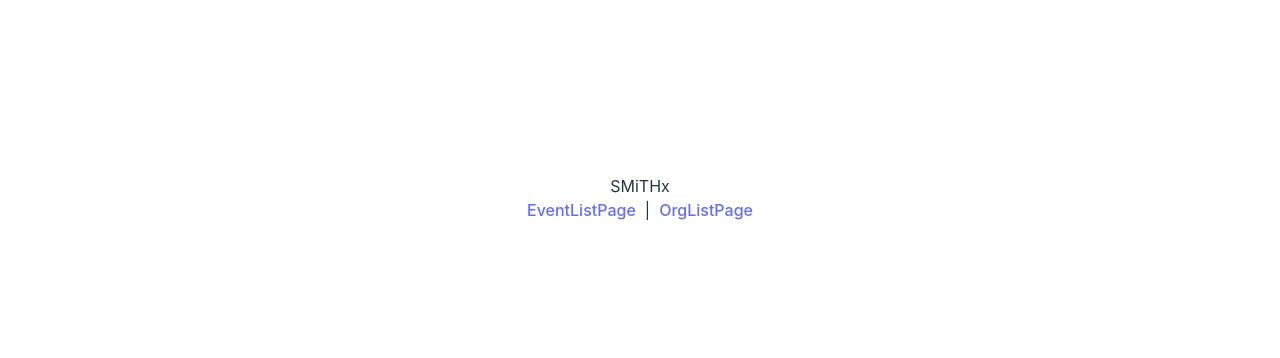
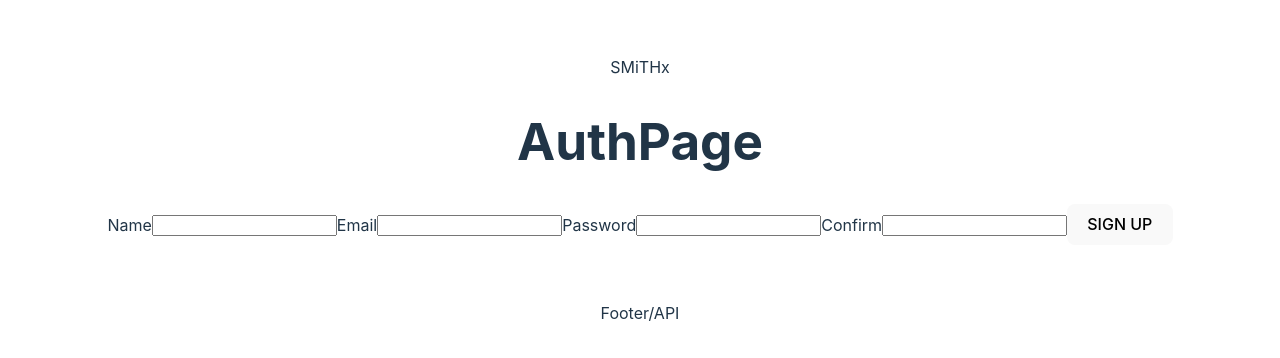
Before and after one commit to redroguea1/SMiTHx, a React (Vite) app in the folder SMiTHx/: page /orgs in a window 1280 px wide. Shown: the part 202-560 px from the top of the page. Built offline with nearby package versions, Linux system fonts and the light colour scheme.

Commit message:
scaffolding completeing, moving onto functionality and implemnetation

```diff
--- /dev/null
+++ b/SMiTHx/src/components/Footer/Footer.jsx
@@ -0,0 +1,11 @@
+import React from 'react'
+import { Component } from 'react';
+
+export default function Footer() {
+    // will need to create a fetch random quotes for the different pages and rendering in here in the div
+    //wonder if its possible to tie the quote to the session so its only calling the API for the one person accessing the site
+
+  return (
+    <p>Footer/API</p>
+  )
+}
--- a/SMiTHx/src/components/NavBar/NavBar.jsx
+++ b/SMiTHx/src/components/NavBar/NavBar.jsx
@@ -1,12 +1,14 @@
 import React from 'react'
 import { Link } from 'react-router-dom'
+import { Component } from 'react';
+
 
 export default function NavBar() {
   return (
       <nav>
           <Link to="/">EventListPage</Link>
           &nbsp; | &nbsp;
-          <Link to="/">OrgListPage</Link>
+          <Link to="/orgs">OrgListPage</Link>
       </nav>
   )
 }
--- a/SMiTHx/src/components/SignUpForm/SignUpForm.jsx
+++ b/SMiTHx/src/components/SignUpForm/SignUpForm.jsx
@@ -0,0 +1,46 @@
+import React, { Component } from 'react'
+
+export default class SignUpForm extends Component {
+    state = {
+        username: '',
+        email: '',
+        password: '',
+        confirm: '',
+        error: ''
+    };
+
+    handleChange = (evt) => {
+        this.setState({
+            [evt.target.name]: evt.target.value,
+            error: ''
+        });
+    };
+
+    handleSubmit = (evt) => {
+        evt.preventDefault();
+        alert(JSON.stringify(this.state));
+    }
+
+
+    render() {
+        const disable = this.state.password !== this.state.confirm;
+        return (
+            <div>
+                <div className="form-container">
+                    <form autoComplete="off" onSubmit={this.handleSubmit}>
+                        <label>Name</label>
+                        <input type="text" name="name" value={this.state.name} onChange={this.handleChange} required />
+                        <label>Email</label>
+                        <input type="email" name="email" value={this.state.email} onChange={this.handleChange} required />
+                        <label>Password</label>
+                        <input type="password" name="password" value={this.state.password} onChange={this.handleChange} required />
+                        <label>Confirm</label>
+                        <input type="password" name="confirm" value={this.state.confirm} onChange={this.handleChange} required />
+                        <button type="submit" disabled={disable}>SIGN UP</button>
+                    </form>
+                </div>
+                <p className="error-message">&nbsp;{this.state.error}</p>
+            </div>
+        );
+    }
+}
--- a/SMiTHx/src/pages/App/App.jsx
+++ b/SMiTHx/src/pages/App/App.jsx
@@ -3,21 +3,31 @@
 import './App.css'
 import NavBar from '../../components/NavBar/NavBar'
 import AuthPage from '../AuthPage/AuthPage'
+import EventListPage from '../EventListPage/EventListPage'
+import OrgListPage from '../OrgListPage/OrgListPage'
+import Footer from '../../components/Footer/Footer'
 
 function App() {
-  const [user, setUser] = useState([])
+  const [user, setUser] = useState(null)
 
   return (
     <main className="App">SMiTHx
 
     { user ?
-      <NavBar />
+      <>
+        <NavBar />
+        <Routes>
+          {/* HERE Will go the routes */}
+          <Route path="/" element={<EventListPage />} />
+          <Route path="/orgs" element={<OrgListPage />} />
+        </Routes>
+      </>
       :
       <AuthPage />
     }
 
     {/* NAV - events and organizations DONE user state - PENDING Body - event list and day view - TBD Footer - quotes with an API - TBD*/}
-
+    <Footer/>
     </main>
   )
 }
--- a/SMiTHx/src/pages/AuthPage/AuthPage.jsx
+++ b/SMiTHx/src/pages/AuthPage/AuthPage.jsx
@@ -1,9 +1,12 @@
 import React from 'react'
+import SignUpForm from '../../components/SignUpForm/SignUpForm';
 
 export default function AuthPage() {
   return (
-    <div>AuthPage
-        {/* SIGNUP FORM && LOGIN FORM components */}
-    </div>
-  )
+    <main>
+      <h1>AuthPage</h1>
+      {/* SIGNUP FORM && LOGIN FORM components */}
+      <SignUpForm />
+    </main>
+  );
 }
```
Also changed, not shown: SMiTHx/src/components/LoginForm/LoginForm.jsx (+32 -0 lines), SMiTHx/src/utilities/users-api.js (added), SMiTHx/src/utilities/users-service.js (added).
